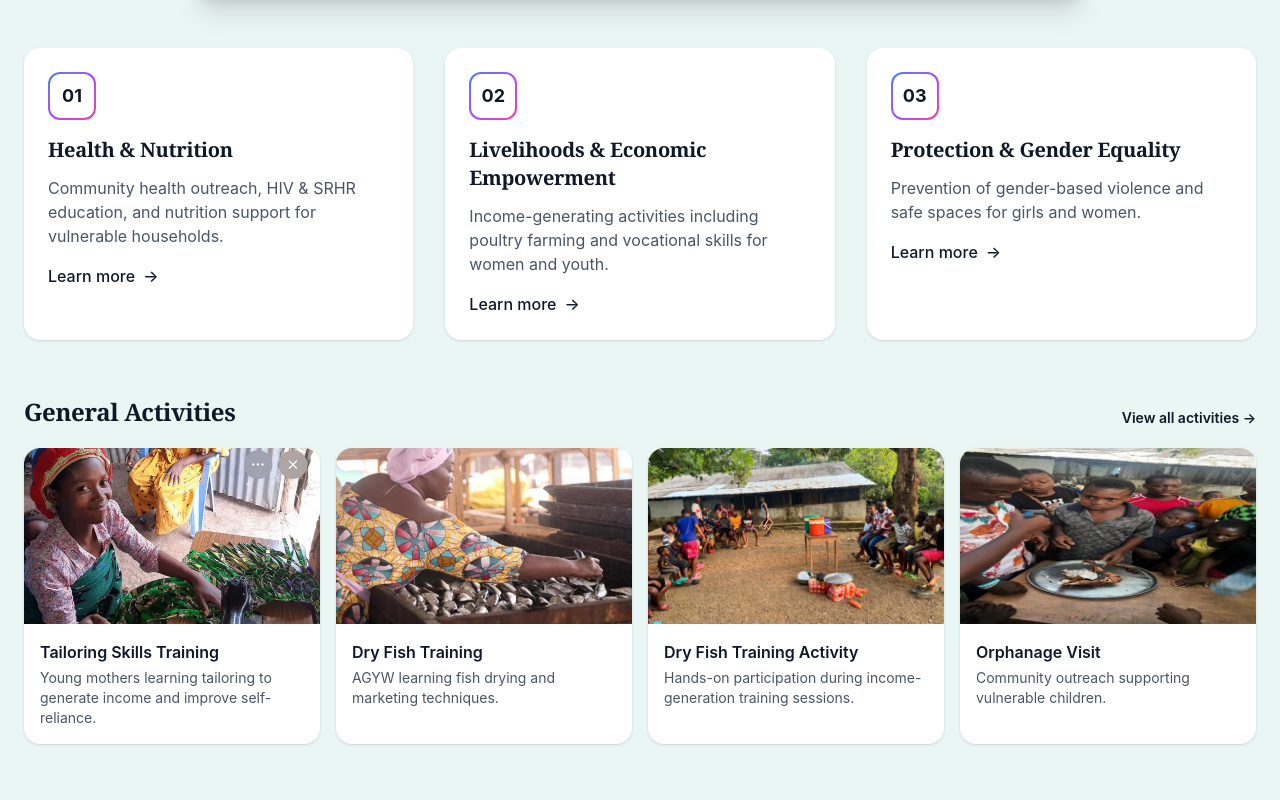
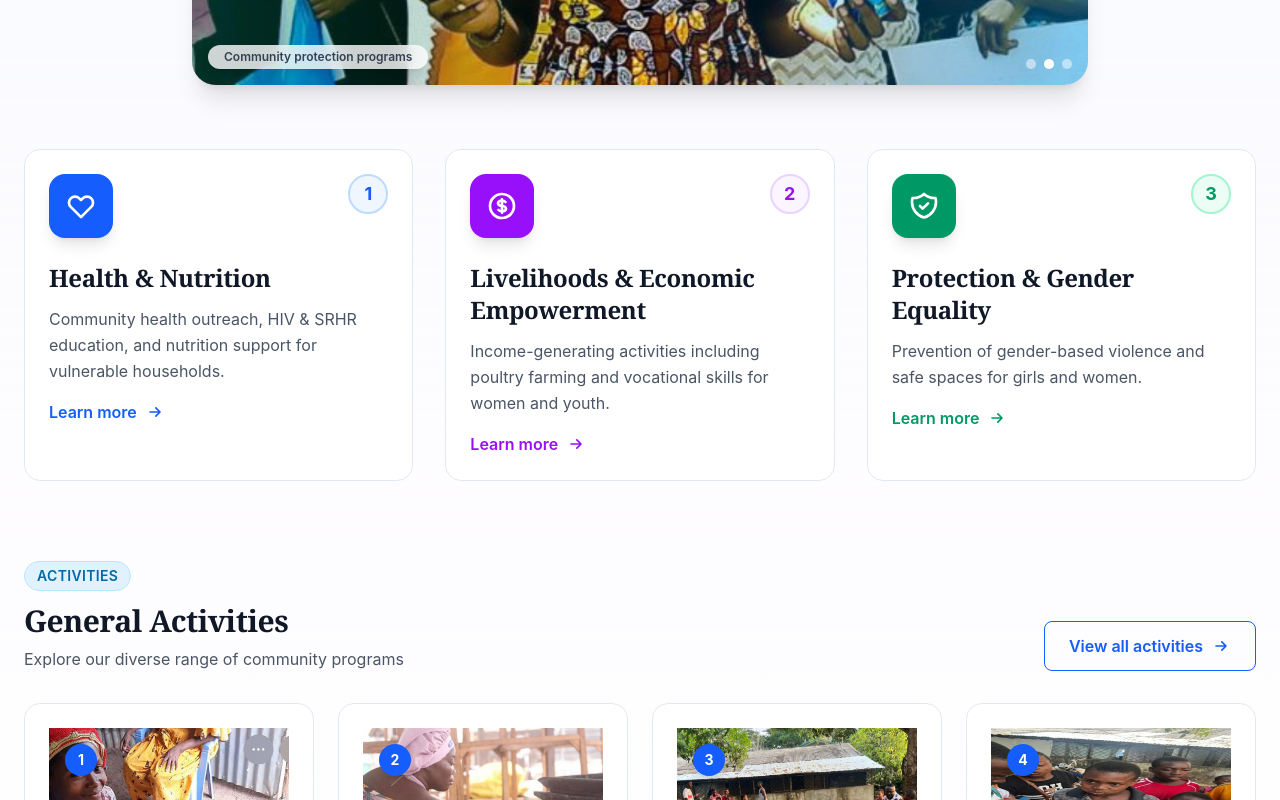
Before and after one commit to SireME/hovulf-website, a Next.js app: page / in a window 1280 px wide. Shown: the part 2820-3620 px from the top of the page. Built offline with nearby package versions, Linux system fonts and the light colour scheme.

Commit message:
improve programs preview

```diff
--- a/src/components/home/ProgramsPreview.tsx
+++ b/src/components/home/ProgramsPreview.tsx
@@ -8,16 +8,34 @@ const programs = [
     title: "Health & Nutrition",
     description:
       "Community health outreach, HIV & SRHR education, and nutrition support for vulnerable households.",
+    icon: (
+      <svg className="w-8 h-8" fill="none" stroke="currentColor" viewBox="0 0 24 24">
+        <path strokeLinecap="round" strokeLinejoin="round" strokeWidth={2} d="M4.318 6.318a4.5 4.5 0 000 6.364L12 20.364l7.682-7.682a4.5 4.5 0 00-6.364-6.364L12 7.636l-1.318-1.318a4.5 4.5 0 00-6.364 0z" />
+      </svg>
+    ),
+    color: "blue",
   },
   {
     title: "Livelihoods & Economic Empowerment",
     description:
       "Income-generating activities including poultry farming and vocational skills for women and youth.",
+    icon: (
+      <svg className="w-8 h-8" fill="none" stroke="currentColor" viewBox="0 0 24 24">
+        <path strokeLinecap="round" strokeLinejoin="round" strokeWidth={2} d="M12 8c-1.657 0-3 .895-3 2s1.343 2 3 2 3 .895 3 2-1.343 2-3 2m0-8c1.11 0 2.08.402 2.599 1M12 8V7m0 1v8m0 0v1m0-1c-1.11 0-2.08-.402-2.599-1M21 12a9 9 0 11-18 0 9 9 0 0118 0z" />
+      </svg>
+    ),
+    color: "purple",
   },
   {
     title: "Protection & Gender Equality",
     description:
       "Prevention of gender-based violence and safe spaces for girls and women.",
+    icon: (
+      <svg className="w-8 h-8" fill="none" stroke="currentColor" viewBox="0 0 24 24">
+        <path strokeLinecap="round" strokeLinejoin="round" strokeWidth={2} d="M9 12l2 2 4-4m5.618-4.016A11.955 11.955 0 0112 2.944a11.955 11.955 0 01-8.618 3.04A12.02 12.02 0 003 9c0 5.591 3.824 10.29 9 11.622 5.176-1.332 9-6.03 9-11.622 0-1.042-.133-2.052-.382-3.016z" />
+      </svg>
+    ),
+    color: "emerald",
   },
 ];
 
@@ -25,70 +43,275 @@ const programItems = programSections.flatMap((section) => section.items);
 const previewItems = programItems.slice(0, 4);
 
 export default function ProgramsPreview() {
+  // Inline Badge Component
+  const Badge = ({
+    children,
+    variant = 'primary'
+  }: {
+    children: React.ReactNode;
+    variant?: 'primary' | 'success' | 'info'
+  }) => {
+    const variants = {
+      primary: 'bg-blue-100 text-blue-700 border-blue-200',
+      success: 'bg-emerald-100 text-emerald-700 border-emerald-200',
+      info: 'bg-sky-100 text-sky-700 border-sky-200',
+    };
+
     return (
-    <section className="relative overflow-hidden bg-[#eaf6f4] py-16">
-      <div className="container relative mx-auto px-6">
-        <div className="mx-auto mb-10 max-w-3xl text-center">
-          <h2 className="text-3xl font-bold text-gray-900">What We Do</h2>
-          <p className="mt-4 text-gray-600">
+      <span className={`inline-flex items-center rounded-full border font-semibold px-3 py-1 text-sm uppercase tracking-wide ${variants[variant]}`}>
+        {children}
+      </span>
+    );
+  };
+
+  // Inline Button Component
+  const Button = ({
+    children,
+    variant = 'primary',
+    href,
+    icon
+  }: {
+    children: React.ReactNode;
+    variant?: 'primary' | 'outline' | 'accent';
+    href?: string;
+    icon?: React.ReactNode;
+  }) => {
+    const variants = {
+      primary: 'bg-blue-600 text-white hover:bg-blue-700 border-blue-600 shadow-sm hover:shadow-md',
+      accent: 'bg-orange-500 text-white hover:bg-orange-600 border-orange-500 shadow-sm hover:shadow-md',
+      outline: 'bg-transparent text-blue-600 border-blue-600 hover:bg-blue-50',
+    };
+
+    const Component = href ? Link : 'button';
+
+    return (
+      <Component
+        {...(href ? { href } : {})}
+        className={`inline-flex items-center justify-center gap-2 rounded-lg border font-semibold transition-all duration-200 px-6 py-3 text-base ${variants[variant]}`}
+      >
+        {children}
+        {icon && icon}
+      </Component>
+    );
+  };
+
+  // Inline Card Component
+  const Card = ({
+    children,
+    variant = 'default',
+    hover = false,
+    className = ''
+  }: {
+    children: React.ReactNode;
+    variant?: 'default' | 'gradient' | 'elevated';
+    hover?: boolean;
+    className?: string;
+  }) => {
+    const variants = {
+      default: 'bg-white border border-slate-200',
+      gradient: 'bg-gradient-to-br from-white to-slate-50 border border-slate-100',
+      elevated: 'bg-white shadow-xl border border-slate-100',
+    };
+
+    const hoverEffect = hover
+      ? 'transition-all duration-300 hover:-translate-y-2 hover:shadow-xl hover:border-blue-200'
+      : '';
+
+    return (
+      <div className={`rounded-2xl p-6 ${variants[variant]} ${hoverEffect} ${className}`}>
+        {children}
+      </div>
+    );
+  };
+
+  const colorClasses = {
+    blue: {
+      bg: 'bg-blue-600',
+      text: 'text-blue-600',
+      lightBg: 'bg-blue-50',
+      border: 'border-blue-200',
+      hover: 'hover:bg-blue-50',
+    },
+    purple: {
+      bg: 'bg-purple-600',
+      text: 'text-purple-600',
+      lightBg: 'bg-purple-50',
+      border: 'border-purple-200',
+      hover: 'hover:bg-purple-50',
+    },
+    emerald: {
+      bg: 'bg-emerald-600',
+      text: 'text-emerald-600',
+      lightBg: 'bg-emerald-50',
+      border: 'border-emerald-200',
+      hover: 'hover:bg-emerald-50',
+    },
+  };
+
+  return (
+    <section className="relative overflow-hidden bg-gradient-to-b from-blue-50/50 via-purple-50/30 to-white py-20">
+      {/* Decorative background elements */}
+      <div className="absolute top-0 right-0 w-96 h-96 bg-blue-200/20 rounded-full blur-3xl" />
+      <div className="absolute bottom-0 left-0 w-96 h-96 bg-purple-200/20 rounded-full blur-3xl" />
+
+      <div className="container relative mx-auto px-6 max-w-7xl">
+        {/* Header Section */}
+        <div className="mx-auto mb-12 max-w-3xl text-center">
+          <Badge variant="primary">Our Programs</Badge>
+          <h2 className="text-4xl font-bold text-gray-900 mt-4 mb-4">What We Do</h2>
+          <p className="text-lg text-gray-600 leading-relaxed">
             Integrated programs that amplify local resilience, create income,
             and promote safe, inclusive communities.
           </p>
         </div>
 
-        <div className="mb-12">
+        {/* Carousel Section */}
+        <div className="mb-16">
           <ProgramsCarousel />
         </div>
 
-        <div className="grid gap-8 md:grid-cols-3">
+        {/* Main Programs Grid */}
+        <div className="grid gap-8 md:grid-cols-3 mb-20">
           {programs.map((program, index) => (
-            <div
+            <Card
               key={program.title}
-              className="group rounded-2xl bg-white p-6 shadow-sm transition hover:-translate-y-2 hover:shadow-lg"
-              style={{ animationDelay: `${index * 0.1}s` }}
+              variant="default"
+              hover
+              className="group relative"
             >
-              <div className="mb-4 h-12 w-12 rounded-xl bg-gradient-to-br from-blue-500 via-purple-500 to-pink-500 p-[2px]">
-                <div className="flex h-full w-full items-center justify-center rounded-[10px] bg-white text-lg font-bold text-primary">
-                  0{index + 1}
+              {/* Gradient overlay on hover */}
+              <div className={`absolute inset-0 rounded-2xl ${colorClasses[program.color as keyof typeof colorClasses].lightBg} opacity-0 group-hover:opacity-100 transition-opacity duration-300`} />
+
+              <div className="relative">
+                {/* Icon Circle */}
+                <div className={`mb-6 h-16 w-16 rounded-2xl ${colorClasses[program.color as keyof typeof colorClasses].bg} flex items-center justify-center text-white shadow-lg group-hover:scale-110 transition-transform duration-300`}>
+                  {program.icon}
+                </div>
+
+                {/* Number Badge */}
+                <div className="absolute top-0 right-0">
+                  <div className={`h-10 w-10 rounded-full ${colorClasses[program.color as keyof typeof colorClasses].lightBg} ${colorClasses[program.color as keyof typeof colorClasses].text} flex items-center justify-center text-lg font-bold border-2 ${colorClasses[program.color as keyof typeof colorClasses].border}`}>
+                    {index + 1}
                   </div>
                 </div>
-              <h3 className="text-xl font-semibold text-gray-900">
+
+                <h3 className="text-2xl font-bold text-gray-900 mb-3">
                   {program.title}
                 </h3>
-              <p className="mt-3 text-gray-600">{program.description}</p>
+                <p className="text-gray-600 leading-relaxed mb-4">
+                  {program.description}
+                </p>
+
                 <Link
                   href="/programs"
-                className="mt-4 inline-flex items-center gap-2 font-medium text-primary transition group-hover:gap-3"
+                  className={`inline-flex items-center gap-2 font-semibold ${colorClasses[program.color as keyof typeof colorClasses].text} transition-all group-hover:gap-3`}
                 >
-                Learn more <span aria-hidden>→</span>
+                  Learn more
+                  <svg className="w-5 h-5" fill="none" stroke="currentColor" viewBox="0 0 24 24">
+                    <path strokeLinecap="round" strokeLinejoin="round" strokeWidth={2} d="M13 7l5 5m0 0l-5 5m5-5H6" />
+                  </svg>
                 </Link>
               </div>
+            </Card>
           ))}
         </div>
 
-        <div className="mt-14">
-          <div className="mb-5 flex items-end justify-between gap-3">
-            <h3 className="text-2xl font-bold text-gray-900">General Activities</h3>
-            <Link href="/programs#all-activities" className="text-sm font-semibold text-primary hover:underline">
-              View all activities →
-            </Link>
+        {/* General Activities Section */}
+        <div className="mt-16">
+          <div className="mb-8 flex items-end justify-between gap-4 flex-wrap">
+            <div>
+              <Badge variant="info">Activities</Badge>
+              <h3 className="text-3xl font-bold text-gray-900 mt-3">General Activities</h3>
+              <p className="text-gray-600 mt-2">Explore our diverse range of community programs</p>
             </div>
-          <div className="grid gap-4 sm:grid-cols-2 lg:grid-cols-4">
-            {previewItems.map((item) => (
-              <figure
+            <Button
+              variant="outline"
+              href="/programs#all-activities"
+              icon={
+                <svg className="w-5 h-5" fill="none" stroke="currentColor" viewBox="0 0 24 24">
+                  <path strokeLinecap="round" strokeLinejoin="round" strokeWidth={2} d="M13 7l5 5m0 0l-5 5m5-5H6" />
+                </svg>
+              }
+            >
+              View all activities
+            </Button>
+          </div>
+
+          <div className="grid gap-6 sm:grid-cols-2 lg:grid-cols-4">
+            {previewItems.map((item, index) => (
+              <Card
                 key={item.image}
-                className="overflow-hidden rounded-2xl bg-white shadow-sm"
+                variant="default"
+                hover
+                className="group overflow-hidden p-0"
               >
-                <div className="relative h-44">
-                  <Image src={item.image} alt={item.title} fill className="object-cover" />
+                <div className="relative h-48 overflow-hidden">
+                  <Image
+                    src={item.image}
+                    alt={item.title}
+                    fill
+                    className="object-cover transition-transform duration-500 group-hover:scale-110"
+                  />
+                  {/* Gradient overlay */}
+                  <div className="absolute inset-0 bg-gradient-to-t from-gray-900/60 via-transparent to-transparent opacity-0 group-hover:opacity-100 transition-opacity duration-300" />
+
+                  {/* Number badge on image */}
+                  <div className="absolute top-4 left-4">
+                    <div className="h-8 w-8 rounded-full bg-blue-600 text-white flex items-center justify-center text-sm font-bold shadow-lg">
+                      {index + 1}
                     </div>
-                <figcaption className="p-4">
-                  <p className="font-semibold text-gray-900">{item.title}</p>
-                  <p className="mt-1 text-sm text-gray-600">{item.description}</p>
-                </figcaption>
-              </figure>
+                  </div>
+                </div>
+
+                <div className="p-5">
+                  <h4 className="font-bold text-gray-900 text-lg mb-2 group-hover:text-blue-600 transition-colors">
+                    {item.title}
+                  </h4>
+                  <p className="text-sm text-gray-600 leading-relaxed">
+                    {item.description}
+                  </p>
+                </div>
+              </Card>
             ))}
           </div>
+        </div>
+
+        {/* CTA Section */}
+        <div className="mt-16 text-center">
+          <Card variant="gradient" className="p-10">
+            <div className="max-w-2xl mx-auto">
+              <h3 className="text-3xl font-bold text-gray-900 mb-4">
+                Ready to Make a Difference?
+              </h3>
+              <p className="text-lg text-gray-600 mb-8">
+                Join us in creating lasting change in vulnerable communities. Every contribution counts.
+              </p>
+              <div className="flex gap-4 justify-center flex-wrap">
+                <Button
+                  variant="accent"
+                  href="/get-involved"
+                  icon={
+                    <svg className="w-5 h-5" fill="none" stroke="currentColor" viewBox="0 0 24 24">
+                      <path strokeLinecap="round" strokeLinejoin="round" strokeWidth={2} d="M4.318 6.318a4.5 4.5 0 000 6.364L12 20.364l7.682-7.682a4.5 4.5 0 00-6.364-6.364L12 7.636l-1.318-1.318a4.5 4.5 0 00-6.364 0z" />
+                    </svg>
+                  }
+                >
+                  Get Involved
+                </Button>
+                <Button
+                  variant="primary"
+                  href="/programs"
+                  icon={
+                    <svg className="w-5 h-5" fill="none" stroke="currentColor" viewBox="0 0 24 24">
+                      <path strokeLinecap="round" strokeLinejoin="round" strokeWidth={2} d="M13 7l5 5m0 0l-5 5m5-5H6" />
+                    </svg>
+                  }
+                >
+                  Explore All Programs
+                </Button>
+              </div>
+            </div>
+          </Card>
         </div>
       </div>
     </section>
```
Lines whose indentation alone changed are shown as unchanged.
